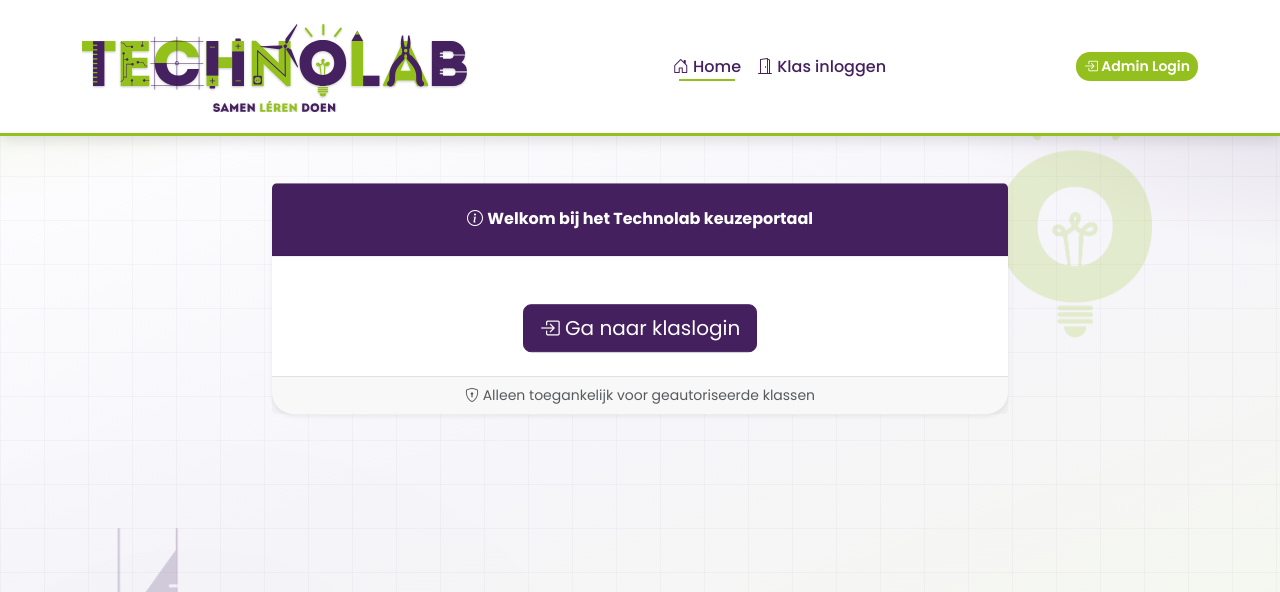
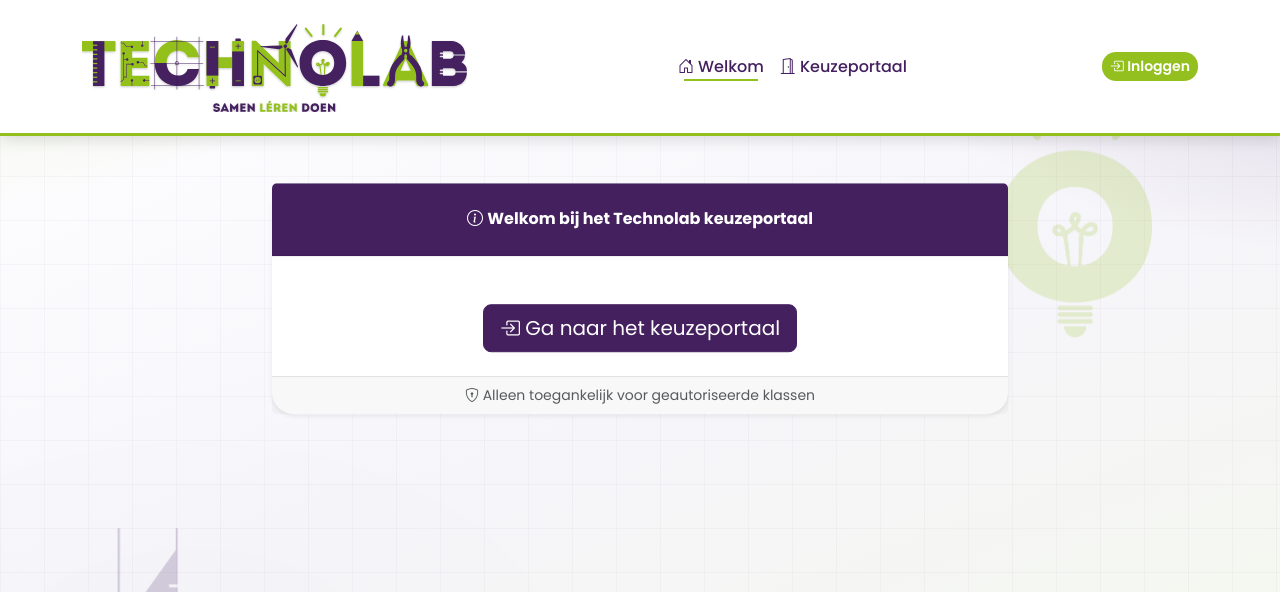
Before and after one commit to PietervDijk/TTR, a PHP site: page /index.php in a window 1280 px wide. Shown: the top 592 px of the page. Run offline with PHP 8.4, Linux system fonts and the light colour scheme.

Commit message:
Nieuwe benamingen

```diff
--- a/includes/nav.php
+++ b/includes/nav.php
@@ -31,7 +31,7 @@
 
                 <li class="nav-item">
                     <a class="nav-link <?php if ($is_home) echo 'active'; ?>" href="index.php">
-                        <i class="bi bi-house-door"></i> Home
+                        <i class="bi bi-house-door"></i> Welkom
                     </a>
                 </li>
 
@@ -55,7 +55,7 @@
 
                     <li class="nav-item">
                         <a class="nav-link <?php if ($is_klas_login) echo 'active'; ?>" href="klas_login.php">
-                            <i class="bi bi-key"></i> Klas wachtwoord
+                            <i class="bi bi-key"></i> Keuzeportaal
                         </a>
                     </li>
                 <?php else: ?>
@@ -64,7 +64,7 @@
 
                     <li class="nav-item">
                         <a class="nav-link <?php if ($is_klas_login) echo 'active'; ?>" href="klas_login.php">
-                            <i class="bi bi-door-open"></i> Klas inloggen
+                            <i class="bi bi-door-open"></i> Keuzeportaal
                         </a>
                     </li>
                 <?php endif; ?>
@@ -82,7 +82,7 @@
                     </form>
                 <?php else: ?>
                     <a href="login.php" class="btn btn-success btn-sm">
-                        <i class="bi bi-box-arrow-in-right"></i> Admin Login
+                        <i class="bi bi-box-arrow-in-right"></i> Inloggen
                     </a>
                 <?php endif; ?>
             </div>
--- a/index.php
+++ b/index.php
@@ -48,7 +48,7 @@
                             <div class="text-center mt-4">
                                 <a href="klas_login.php" class="btn btn-primary btn-lg">
                                     <i class="bi bi-box-arrow-in-right"></i>
-                                    Ga naar klaslogin
+                                    Ga naar het keuzeportaal
                                 </a>
                             </div>
                         </div>
```
